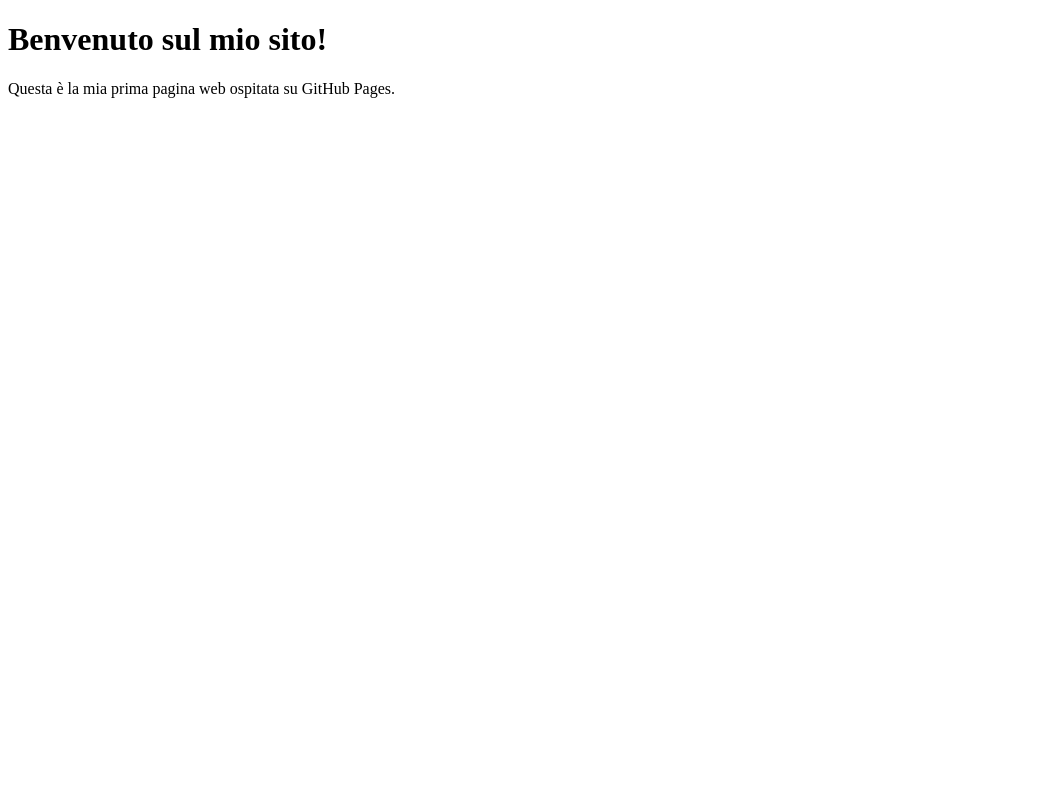
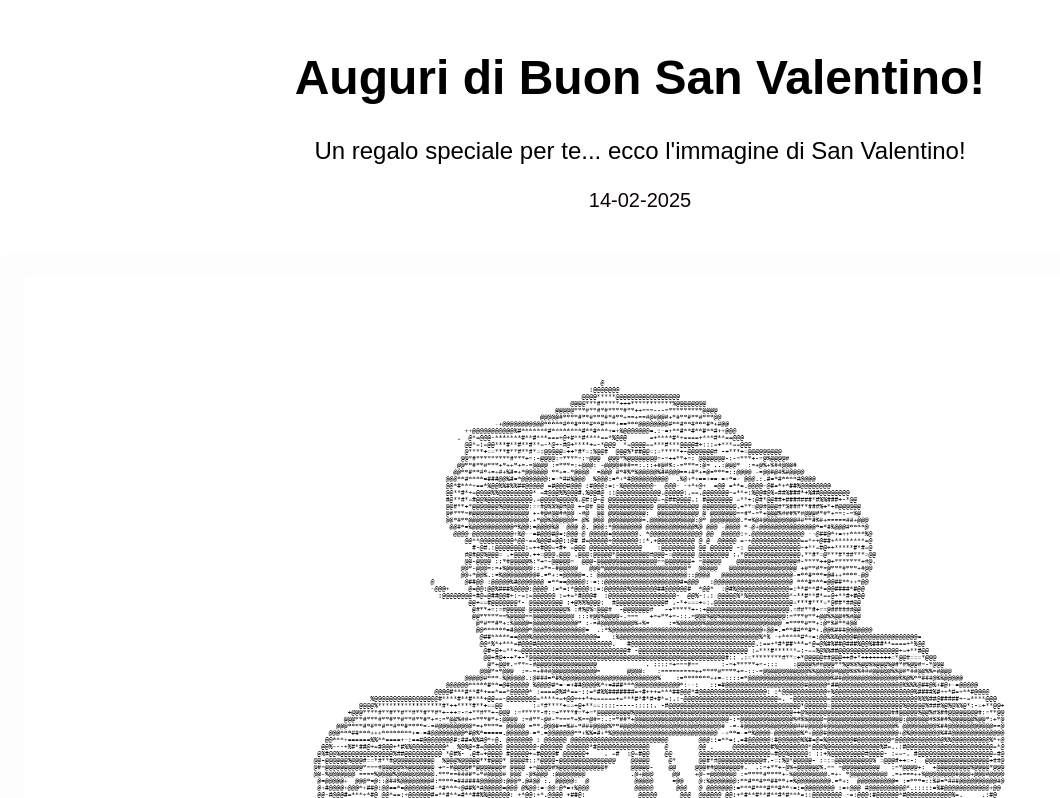
Before and after one commit to mikineve/mikineve.github.io, a plain HTML site: page index.html in a window 1280 px wide. Shown: the top 798 px of the page, without its empty margins (0-1060 px from the left). Drawn offline with Linux system fonts and the light colour scheme.

Commit message:
first version

```diff
--- a/index.html
+++ b/index.html
@@ -3,15 +3,60 @@
 <head>
     <meta charset="UTF-8">
     <meta name="viewport" content="width=device-width, initial-scale=1.0">
-    <title>Il mio sito GitHub.io</title>
-    <link rel="stylesheet" href="style.css">
+    <title>Regalo di San Valentino</title>
+    <style>
+        body {
+            font-family: Arial, sans-serif;
+            background-color: #ffffff;
+            color: #0e0005;
+            text-align: center;
+            margin: 0;
+            padding: 0;
+        }
+
+        h1 {
+            font-size: 3rem;
+            margin-top: 50px;
+            color: #000000;
+        }
+
+        p {
+            font-size: 1.5rem;
+            color: #000000;
+            margin-top: 20px;
+        }
+
+        .date {
+            font-size: 1.25rem;
+            color: #0e0005;
+            margin-top: 10px;
+        }
+
+        .image-container {
+            margin: 40px auto;
+            padding: 20px;
+            border-radius: 10px;
+            display: inline-block;
+            border: 3px solid rgba(233, 30, 30, 0);
+            background-color: #fdfdfd;
+        }
+
+        .image-container img {
+            max-width: 100%;
+            height: auto;
+            border-radius: 10px;
+        }
+    </style>
 </head>
 <body>
-<header>
-    <h1>Benvenuto sul mio sito!</h1>
-</header>
-<main>
-    <p>Questa è la mia prima pagina web ospitata su GitHub Pages.</p>
-</main>
+<h1>Auguri di Buon San Valentino!</h1>
+<p>Un regalo speciale per te... ecco l'immagine di San Valentino!</p>
+
+<div class="date">14-02-2025</div>
+
+<div class="image-container">
+    <img src="2.png", style="width: 120%; height: 120%;" alt="Immagine di San Valentino">
+</div>
+
 </body>
 </html>
```
Also changed, not shown: 2.png (added), flowers.png (added).
